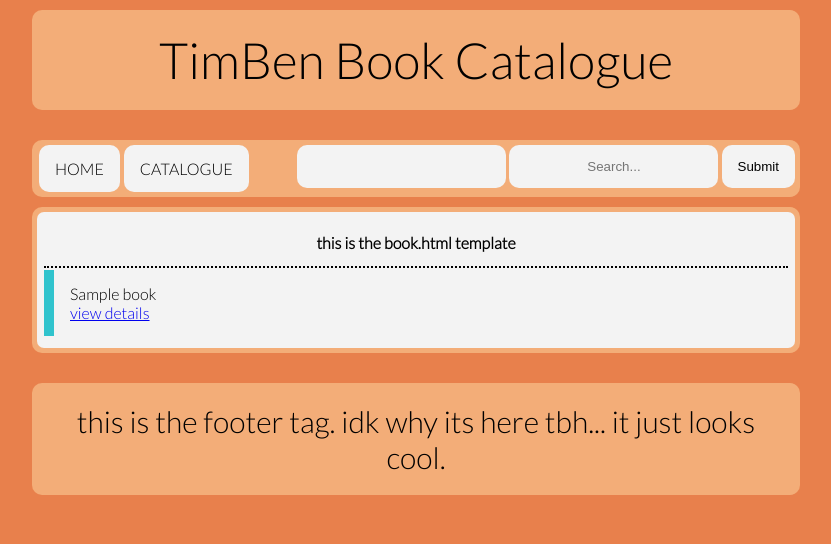
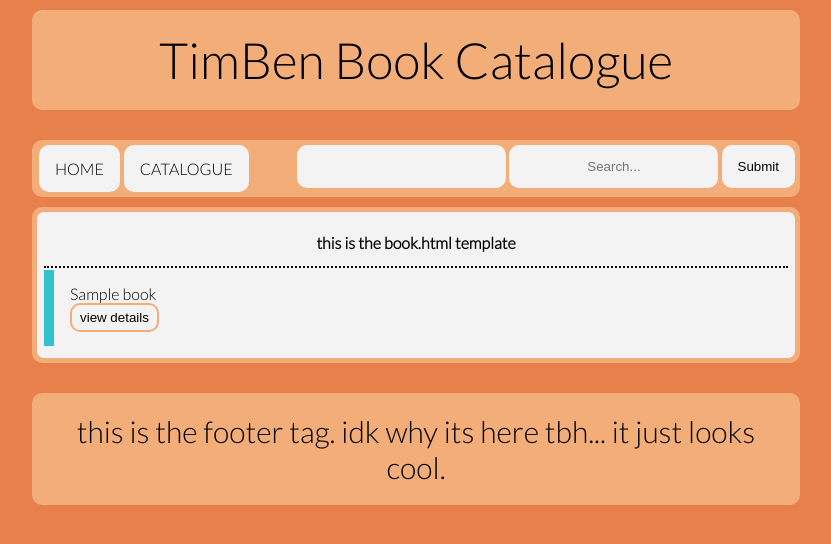
Before and after one commit to BenjaminWong67/CS235AssignmentBookShopWeb, a Flask app: template library/templates/books/books.html in a window 1280 px wide. Shown: the top 544 px of the page, without its empty margins (224-1055 px from the left). Run offline with Flask 2, Linux system fonts and the light colour scheme; the template is opened without the code that fills it: most values are stand-ins (such as "Sample title", 1, 10 or a date in 2020); form fields are guessed from the names that the template uses.

Commit message:
changed view button and link

```diff
--- a/library/books/books.py
+++ b/library/books/books.py
@@ -30,7 +30,6 @@ def books_view():
     book_id = int(request.args.get('id'))
 
     book = services.get_book(book_id, repo.repo_instance)
-    book['url'] = url_for('books_bp.books_view', id=book['id'])
 
     return render_template(
         "books/books_view.html",
--- a/library/static/css/main.css
+++ b/library/static/css/main.css
@@ -91,8 +91,18 @@ div#search select, div#search input {
     padding: 14px 16px;
     background-color: #F3F3F3;
 }
-
-
+button {
+    border:2px solid #F3AD78;
+    border-radius: 10px;
+    color: black;
+    text-align: center;
+    text-decoration: none;
+    padding: 5px 8px;
+    background-color: #F3F3F3;
+}
+button:hover {
+    background-color: #111;
+}
 
 
 table {
--- a/library/templates/books/books.html
+++ b/library/templates/books/books.html
@@ -20,7 +20,7 @@
                 <td>
                     {{ book.title }}
                     <br>
-                    <a href='{{ book.url }}'>view details</a>
+                    <button onclick=location.href="{{ url_for('books_bp.books_view', id=book.id) }}" }}'>view details</button>
                 </td>
             </tr>
         {% endfor %}
--- a/library/utilities/utilities.py
+++ b/library/utilities/utilities.py
@@ -33,7 +33,4 @@ def search_for_books(attribute: str, input: str, repo: repo.repo_instance):
     elif attribute == 'release_year':
         search_results = services.search_with_release_year(input, repo)
 
-    for book in search_results:
-        book['url'] = url_for('books_bp.books_view', id=book['id'])
-
     return search_results
```
